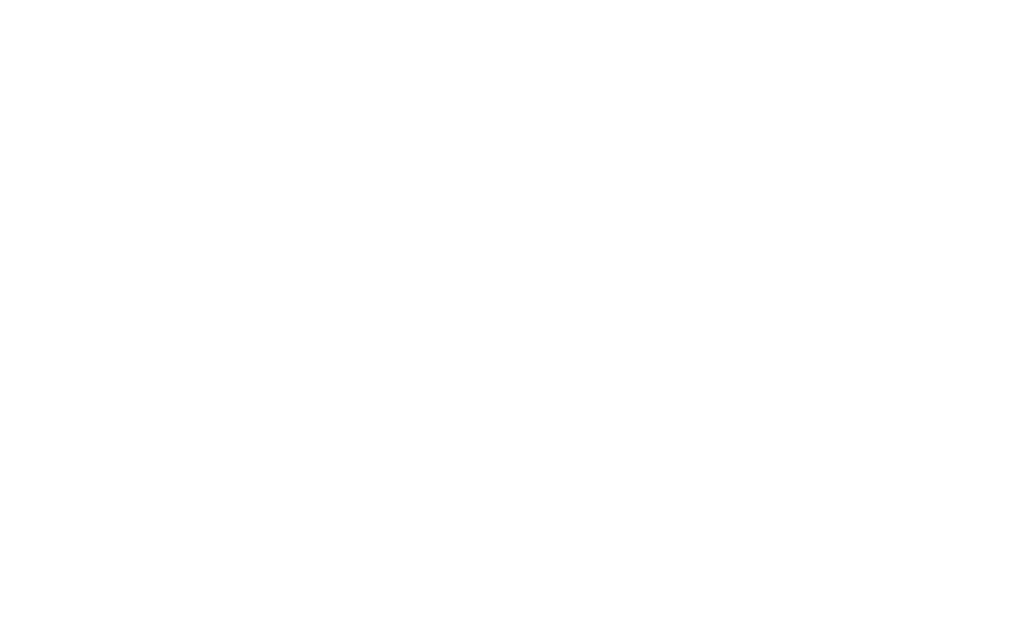
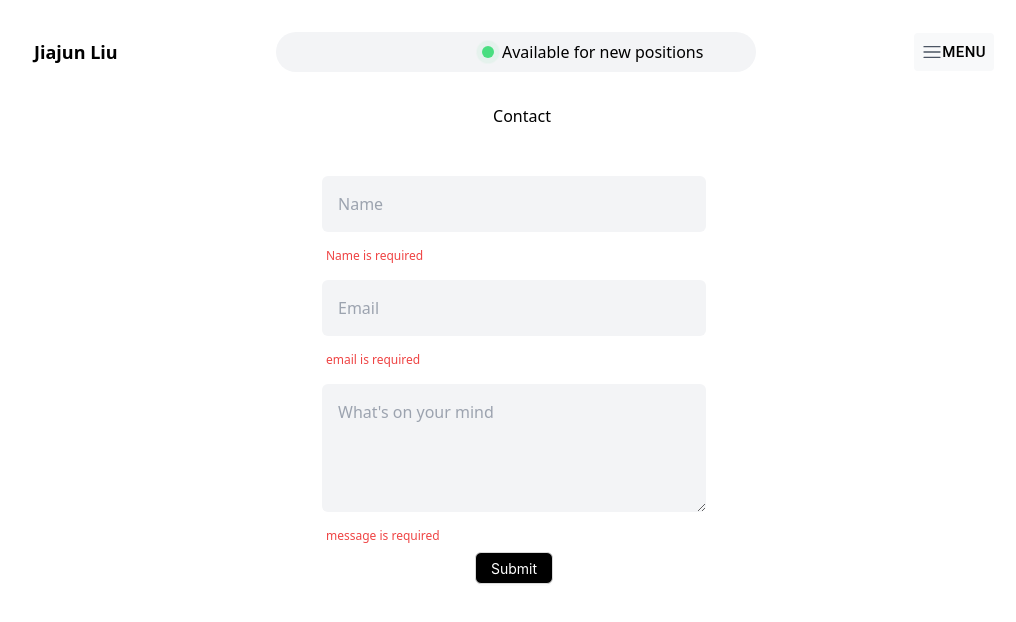
Before and after one commit to jiajunliu0024/portfolio, a React (Create React App) app: page /contact in a window 1280 px wide. Before the commit this address had no page. Shown: the top 622 px of the page, without its empty margins (126-1142 px from the left). Built offline with nearby package versions, Linux system fonts and the light colour scheme.

Commit message:
1.add the contact page 2. add the footer page

```diff
--- a/src/App.js
+++ b/src/App.js
@@ -1,12 +1,12 @@
 import React from "react";
 import About from "./components/About";
-import Contact from "./components/Contact";
+import Contact from "./components/info_components/Contact";
 import Skills from "./components/Skills";
 import Projects from "./components/project_components/Projects";
 import BlogHeader from "./components/menu_components/BlogHeader";
 import Experience from "./components/experience_components/Experience";
 import ComingSoon from "./components/ComingSoon";
-import { BrowserRouter as Router, Route, Routes, Link } from "react-router-dom";
+import { BrowserRouter as Router, Route, Routes } from "react-router-dom";
 import "./App.css";
 
 function App() {
@@ -22,11 +22,11 @@
               <Projects />
               <Experience />
               <Skills />
-              <Contact />
             </main>
           }
         />
         <Route path="/coming-soon" element={<ComingSoon />} />
+        <Route path="/contact" element={<Contact />} />
       </Routes>
     </Router>
   );
--- /dev/null
+++ b/src/components/BlogFooter.js
@@ -0,0 +1,23 @@
+import React from 'react';
+import './BlogFooter.css'; // Assuming you have some CSS for styling
+
+const BlogFooter = () => {
+    return (
+        <footer className="blog-footer">
+
+
+            <div className="footer-content">
+                <p>&copy; {new Date().getFullYear()} Your Blog Name. All rights reserved.</p>
+                <nav>
+                    <ul>
+                        <li><a href="/about">About</a></li>
+                        <li><a href="/contact">Contact</a></li>
+                        <li><a href="/privacy">Privacy Policy</a></li>
+                    </ul>
+                </nav>
+            </div>
+        </footer>
+    );
+};
+
+export default BlogFooter;
--- a/src/components/ComingSoon.js
+++ b/src/components/ComingSoon.js
@@ -11,7 +11,7 @@
       <div className="flex flex-col items-center justify-center">
         <h1 className="py-4 text-xl">Coming Soon</h1>
         <p>
-          We are working hard to launch this page. Stay tuned for more
+          I am working hard to launch this page. Stay tuned for more
           information.
         </p>
       </div>
--- a/src/components/Contact.js
+++ /dev/null
@@ -1,17 +0,0 @@
-// src/components/Contact.js
-
-import { Paper } from "@mui/material";
-import React from "react";
-
-export default function Contact() {
-  return (
-    <section
-      id="contact"
-      className="h-128 w-full text-gray-400 bg-white body-font"
-    >
-      <div className="container bg-grey-500 h-128 w-3/4 px-5 py-10">
-        <Paper className="h-full w-full"></Paper>
-      </div>
-    </section>
-  );
-}
--- /dev/null
+++ b/src/components/info_components/Contact.js
@@ -0,0 +1,109 @@
+// src/components/Contact.js
+import { Button } from "antd";
+import React, { useEffect } from "react";
+import BlogHeader from "../menu_components/BlogHeader";
+
+export default function Contact() {
+  const [hasEmail, setHasEmail] = React.useState(false);
+  const [hasMessage, setHasMessage] = React.useState(false);
+  const [hasName, setHasName] = React.useState(false);
+  const [validEmail, setValidEmail] = React.useState(true);
+  const [name, setName] = React.useState("");
+  const [email, setEmail] = React.useState("");
+  const [message, setMessage] = React.useState("");
+
+  useEffect(() => {
+    if (name.length > 0) {
+      setHasName(true);
+    } else {
+      setHasName(false);
+    }
+  }, [name]);
+  useEffect(() => {
+    if (email.length > 0) {
+      setHasEmail(true);
+    } else {
+      setHasEmail(false);
+    }
+  }, [email]);
+
+  useEffect(() => {
+    if (email.length > 0) {
+      const re = /\S+@\S+\.\S+/;
+      setValidEmail(re.test(email));
+    } else {
+      setValidEmail(true);
+    }
+    if (message.length > 0) {
+      setHasMessage(true);
+    } else {
+      setHasMessage(false);
+    }
+  }, [message]);
+
+  const sendEmail = () => {
+    if (hasEmail && hasMessage && hasName && validEmail) {
+      alert("Email sent successfully");
+    }
+  };
+
+  function displayValidationError() {
+    return (
+      <span
+        hidden={validEmail}
+        className="text-left w-full ml-2 text-xs my-2 text-red-500"
+      >
+        Invalid email address
+      </span>
+    );
+  }
+
+  return (
+    <section id="contact" className="">
+      <BlogHeader />
+      <div className="flex flex-col items-center">
+        <span className="ml-1 md:ml-1 xl:ml-4 ml-4">Contact</span>
+        <form className="flex flex-col items-center mt-10 w-96 p-5 md:p-0">
+          <input
+            className="p-4 w-full m-2 bg-gray-100 rounded-md border-0 outline-none"
+            placeholder="Name"
+            name="name"
+          ></input>
+          <span
+            hidden={hasName}
+            className="text-left w-full ml-2 text-xs my-2 text-red-500"
+          >
+            Name is required
+          </span>
+          <input
+            className="p-4 w-full m-2 bg-gray-100 rounded-md border-0 outline-none"
+            placeholder="Email"
+            name="email"
+          ></input>
+          <span
+            hidden={hasEmail}
+            className="text-left w-full ml-2 text-xs my-2 text-red-500"
+          >
+            email is required
+          </span>
+          {displayValidationError()}
+          <textarea
+            className="p-4 m-2 w-full max-h-full border-0 bg-gray-100 rounded-md outline-none"
+            rows="4"
+            placeholder="What's on your mind"
+            name="message"
+          ></textarea>
+          <span
+            hidden={hasMessage}
+            className="text-left w-full ml-2 text-xs my-2 text-red-500"
+          >
+            message is required
+          </span>
+        </form>
+        <Button onClick={sendEmail} className="bg-black text-white">
+          Submit
+        </Button>
+      </div>
+    </section>
+  );
+}
--- a/src/components/menu_components/BlogHeader.js
+++ b/src/components/menu_components/BlogHeader.js
@@ -7,14 +7,14 @@
   return (
     <header id="head" className="bg-white">
       <div className="container mx-auto flex justify-between items-center p-5 md:px-30 lg:px-40">
-        <a className="font-bold text-lg text-black">
+        <div className="font-bold text-lg text-black">
           <a href="/#about">Jiajun Liu</a>
-        </a>
+        </div>
         <div className="w-1/2 flex h-16 items-center">
           <Marquee className="bg-gray-100 h-10 items-center rounded-full hover:bg-gray-200 hover:h-14 transition-all duration-300 ease-in-out">
             <div className="flex items-center">
-              <div class="h-3 w-3 bg-green-400 rounded-full"></div>
-              <div class="h-3 w-3 bg-green-400 rounded-full absolute animate-ping"></div>
+              <div className="h-3 w-3 bg-green-400 rounded-full"></div>
+              <div className="h-3 w-3 bg-green-400 rounded-full absolute animate-ping"></div>
               <span className="ml-2">Available for new positions</span>
             </div>
           </Marquee>
--- a/src/components/menu_components/MenuButton.js
+++ b/src/components/menu_components/MenuButton.js
@@ -125,6 +125,11 @@
                         Resume
                       </a>
                     </MenuItem>
+                    <MenuItem onClick={handleClose}>
+                      <a href="/contact" className="w-full h-full">
+                        Contact
+                      </a>
+                    </MenuItem>
                   </MenuList>
                 </ClickAwayListener>
               </Box>
```
